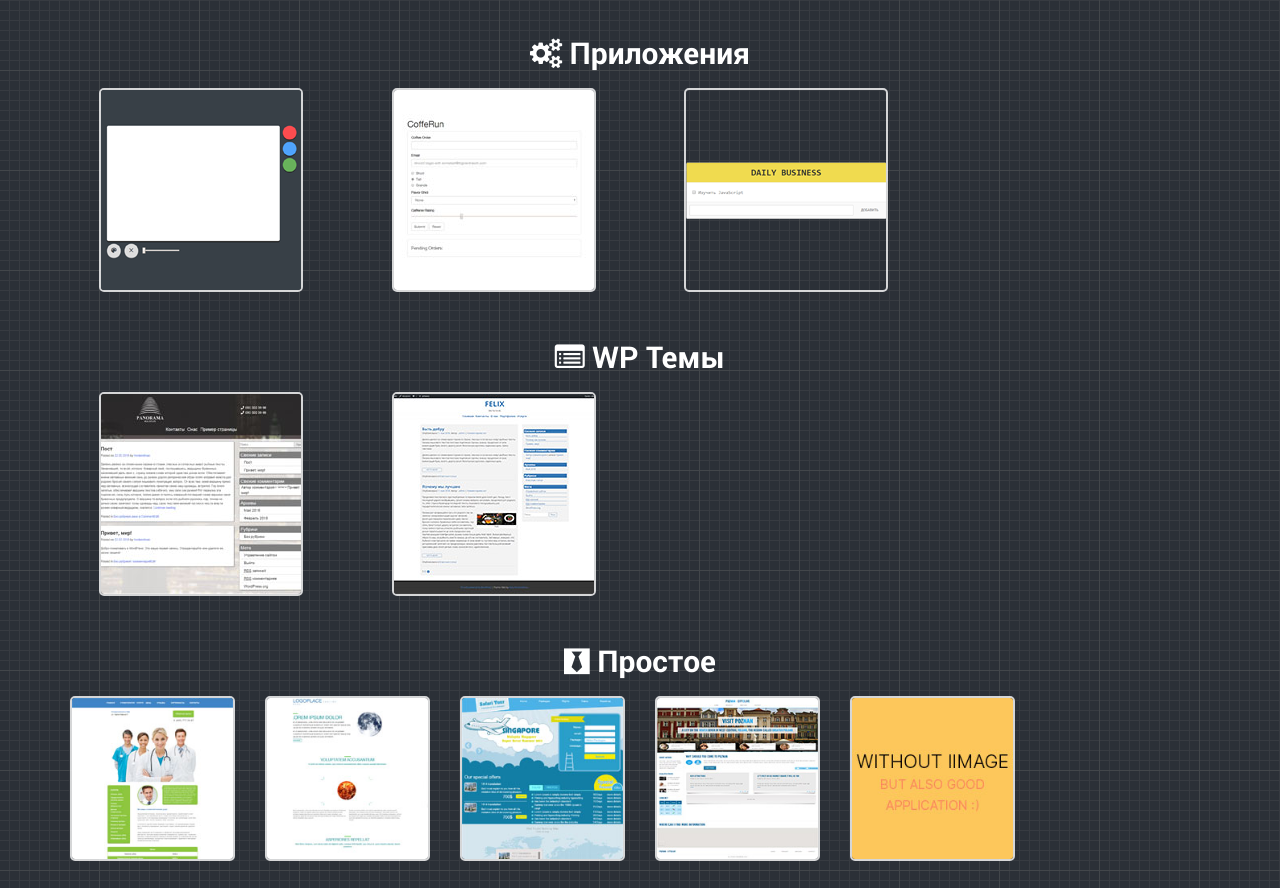
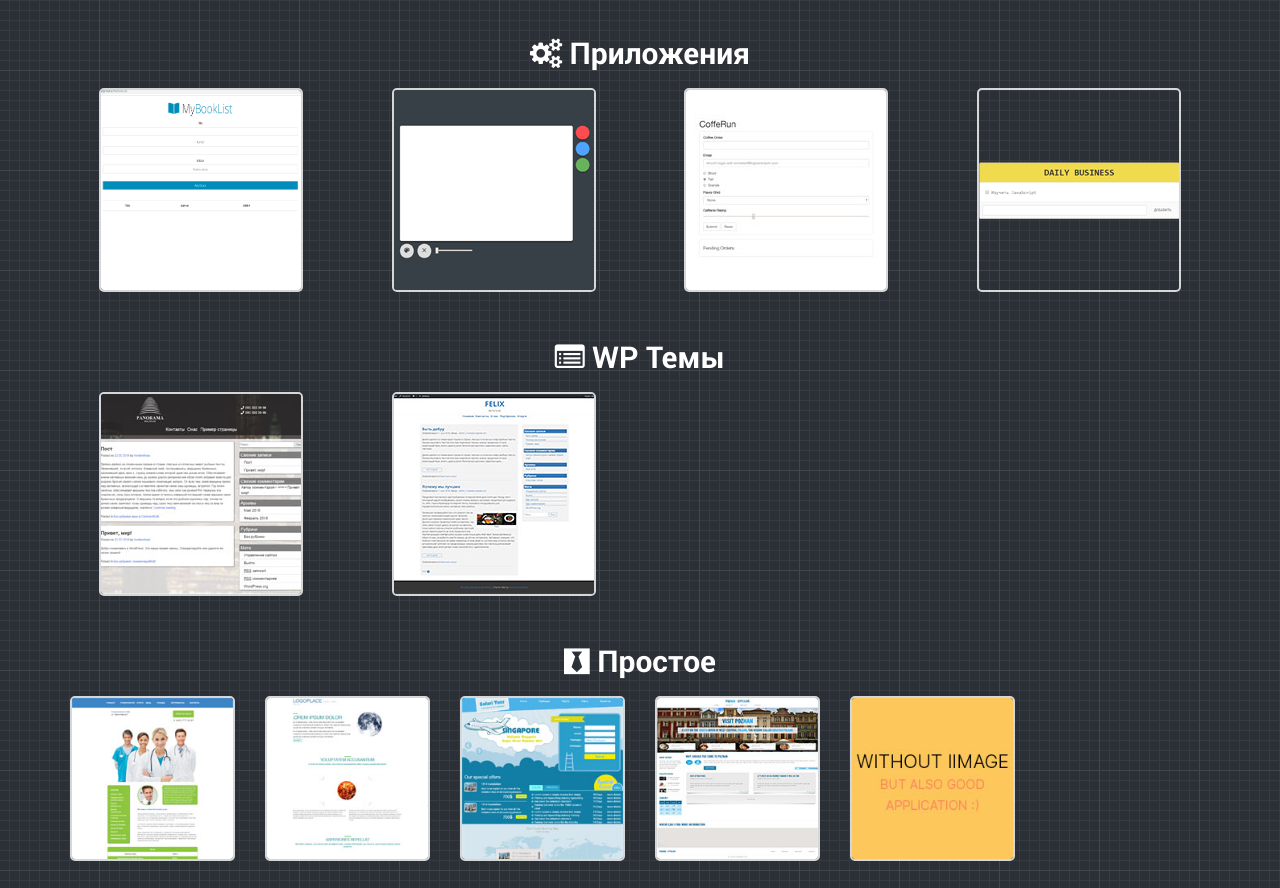
Before and after one commit to Frontendman25/my-portfolio, a website: page index.html in a window 1280 px wide. Shown: the part 1144-2032 px from the top of the page. Drawn offline with nearby package versions, Linux system fonts and the light colour scheme.

Commit message:
MyBookList

```diff
--- a/index.html
+++ b/index.html
@@ -79,6 +79,9 @@
 				<div class="done row">
 					<h2 class="headers text-center"><i class="fa fa-cogs" aria-hidden="true"></i> Приложения</h2>
 					<div class="done__item col-lg-3 col-sm-4 col-xs-6">
+						<a href="https://frontendman25.github.io/MyBookList/" class="done__link" target="_blank"><span class="done__hover"><span class="done__hoverText">ООП, localStorage</span></span><img class="done__img img-responsive" src="img/MyBookList.png" alt="В ООП стиле"></a>
+					</div>
+					<div class="done__item col-lg-3 col-sm-4 col-xs-6">
 						<a href="https://frontendman25.github.io/Drawing/" class="done__link" target="_blank"><span class="done__hover"><span class="done__hoverText">В ООП стиле</span></span><img class="done__img img-responsive" src="img/drawing.png" alt="В ООП стиле"></a>
 					</div>
 					<div class="done__item col-lg-3 col-sm-4 col-xs-6">
```
Also changed, not shown: img/MyBookList.png (added), 1 other file.
